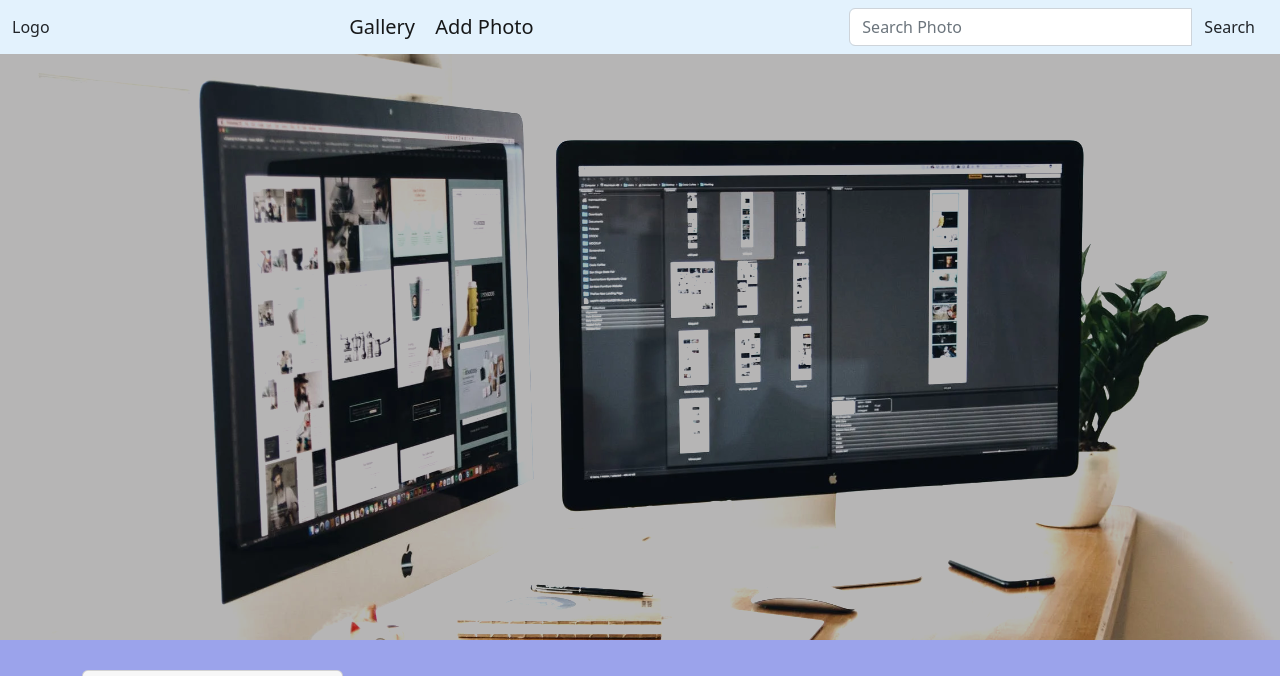
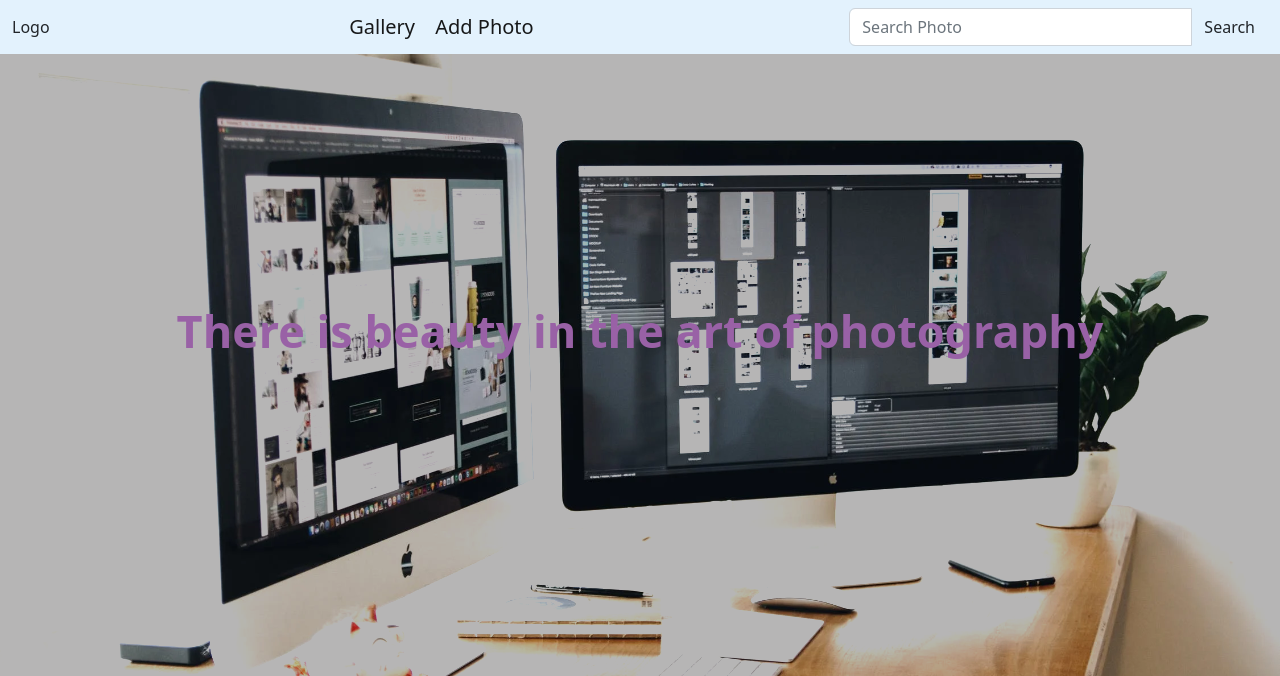
Before and after one commit to Cencious/The-Gallery, a Django app: page / in a window 1280 px wide. Shown: the top 676 px of the page. Run offline with Django 4.2, Linux system fonts and the light colour scheme; data comes from the database, SQL or seed files in the repository; some libraries are stand-ins or nearby versions.

Commit message:
appy styling

```diff
--- a/photos/templates/navbar.html
+++ b/photos/templates/navbar.html
@@ -10,15 +10,15 @@
         background-image: url('../../static/comm.webp');
         background-color: rgb(182, 181, 181);
         background-blend-mode: darken;
-        height: 80vh;
+        height: 90vh;
+
         background-repeat: no-repeat;
         background-size: cover;
         margin-bottom: 30px;
+        text-align:center;
+
     }
-    .navbar {
-        /* display: flex; */
-        justify-content: space-between;
-    }
+
 
 </style>
 <body>
@@ -46,6 +46,7 @@
         <!-- search form end -->
             </div>
         </nav>
+        <h3 style="color: #9961a6; margin-top: 250px; font-size: 45px;font-weight: 600;">There is beauty in the art of photography</h3>
     </div>
 </body>
 </html>
```
